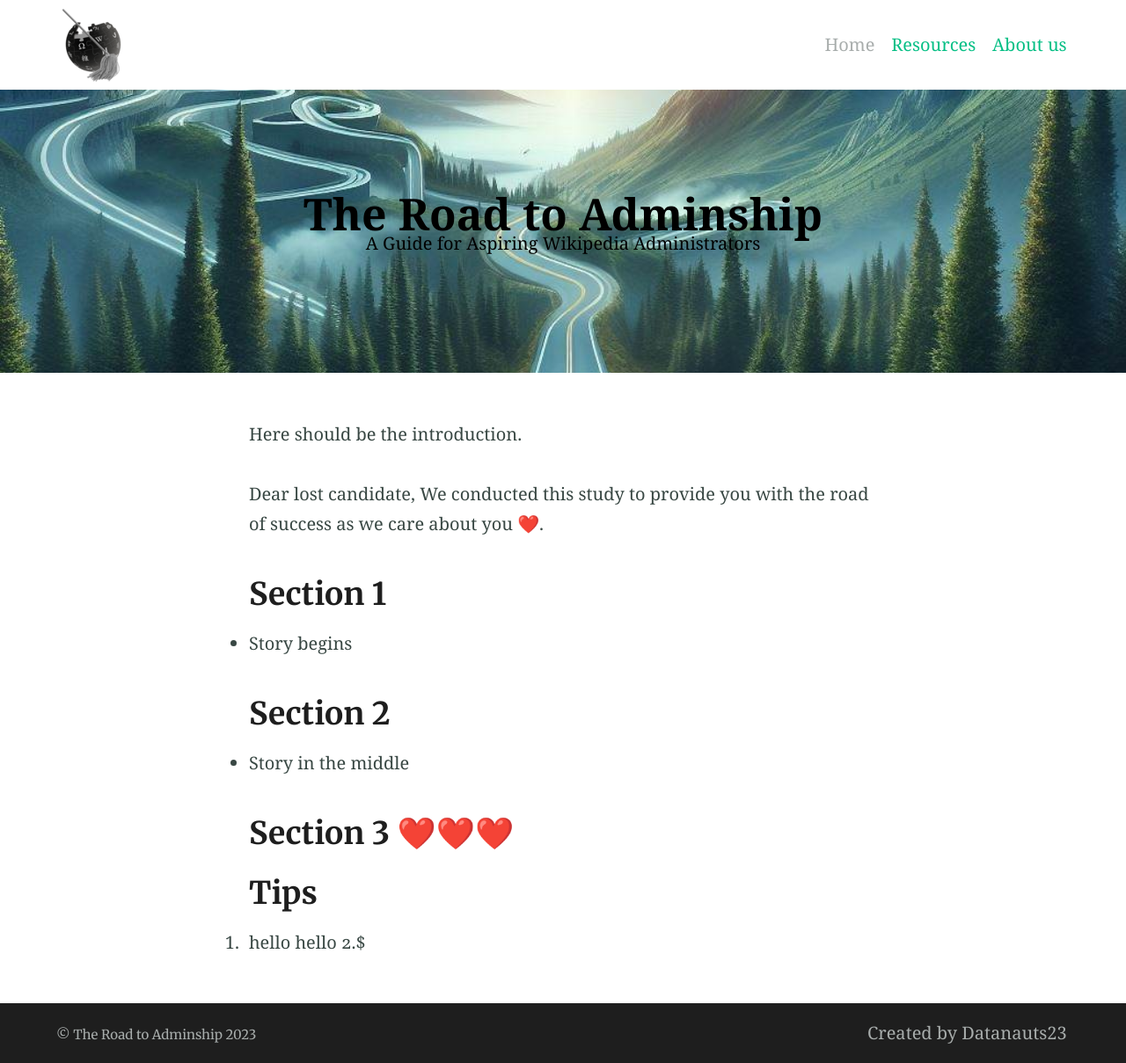
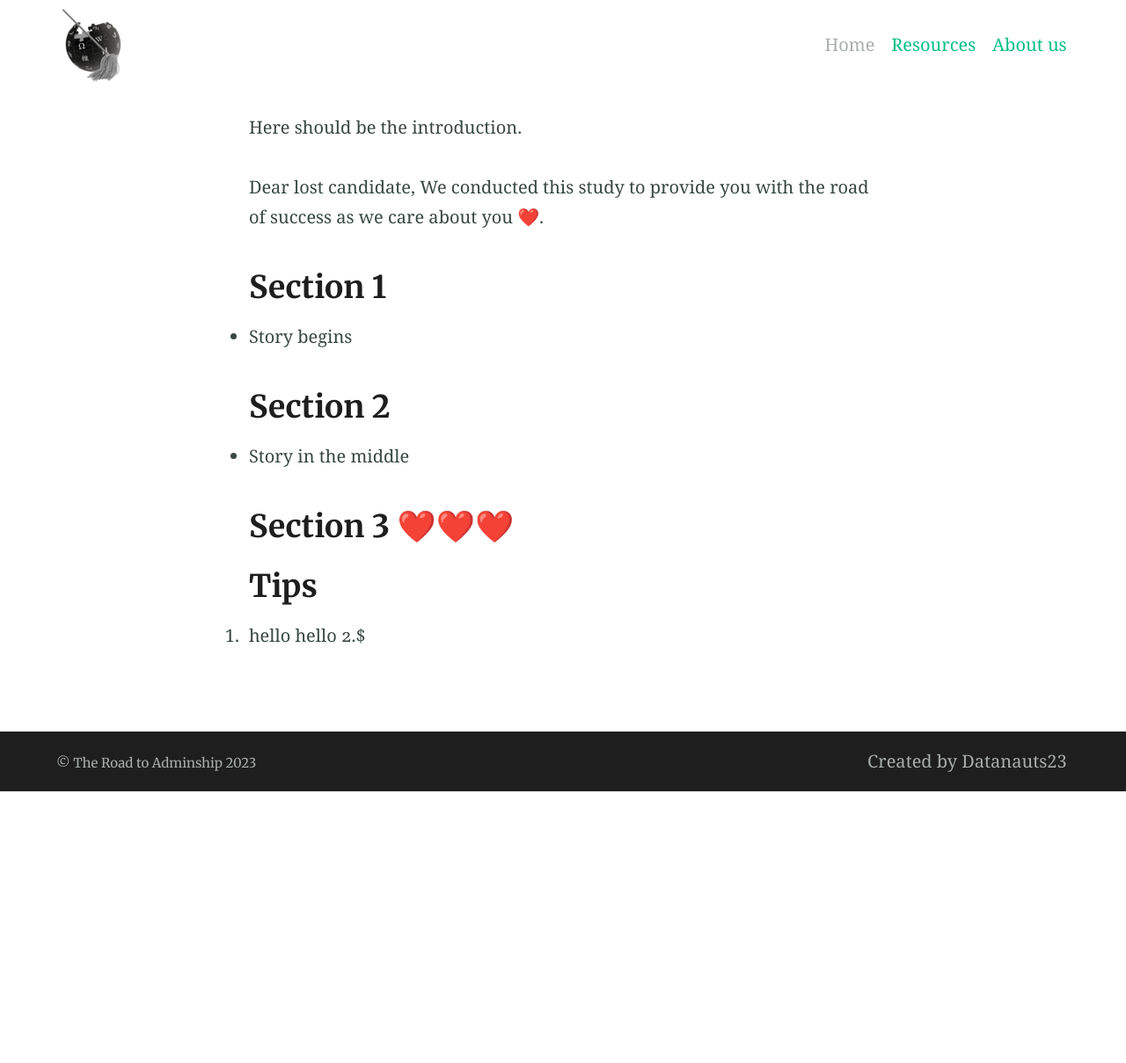
Before and after one commit to Sakasy/sakasy.github.io, a Jekyll site: the page built from index.md, in a window 1280 px wide. Shown: the whole page at 88% size. Built offline with Jekyll 4.4.1, drawn with Linux system fonts in a browser that asks for light colours; after the commit the page ends 900 px from its top, so only the background shows below that.

Commit message:
Update index.md

```diff
--- a/index.md
+++ b/index.md
@@ -1,10 +1,8 @@
 ---
-feature_text: |
-  <div>
-    <div style="color: black; font-weight: bold; font-size: 50px;">The Road to Adminship</div>
-    <div style="color: black;">A Guide for Aspiring Wikipedia Administrators</div>
-   </div>
-feature_image: "image_0.jpeg"
+    feature_text: |
+    ## The Road to Adminship
+    A Guide for Aspiring Wikipedia Administrators
+    feature_image: "image_0.jpeg"
 ---
 
 Here should be the introduction.
```
